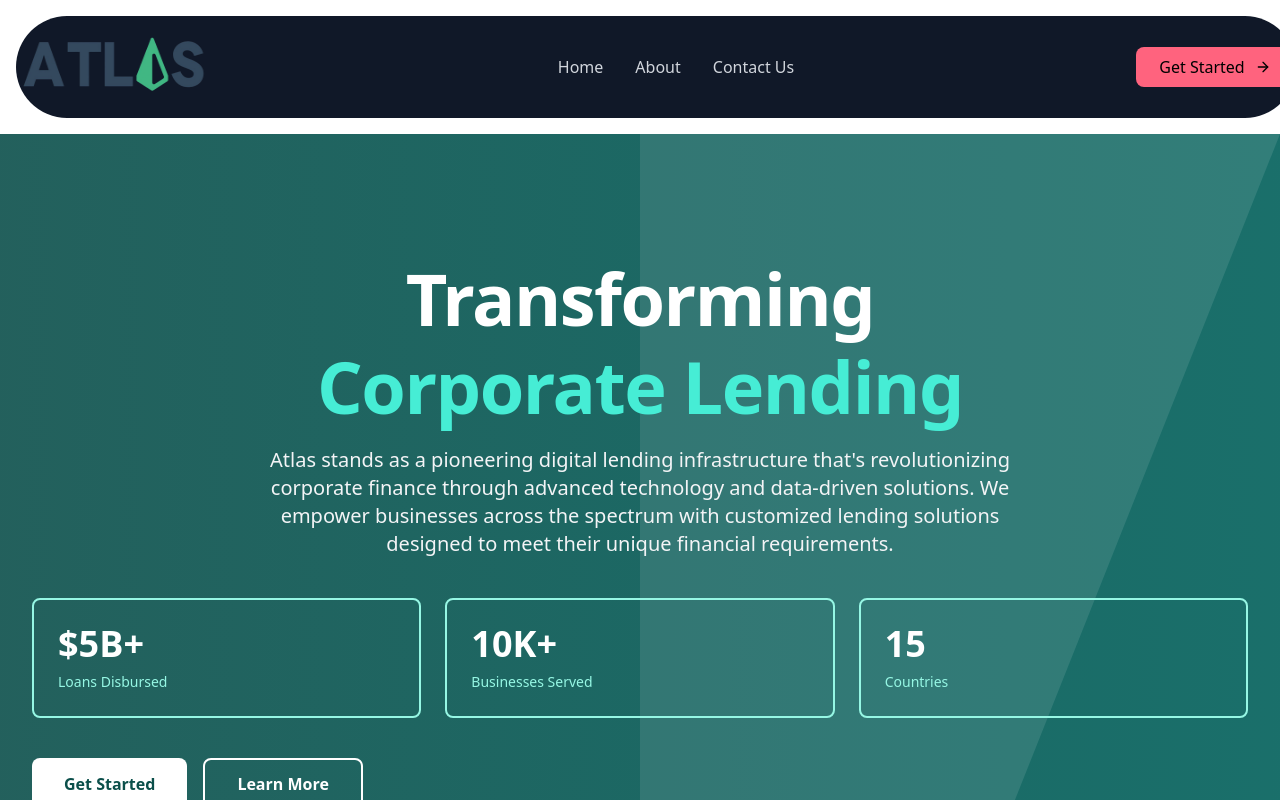
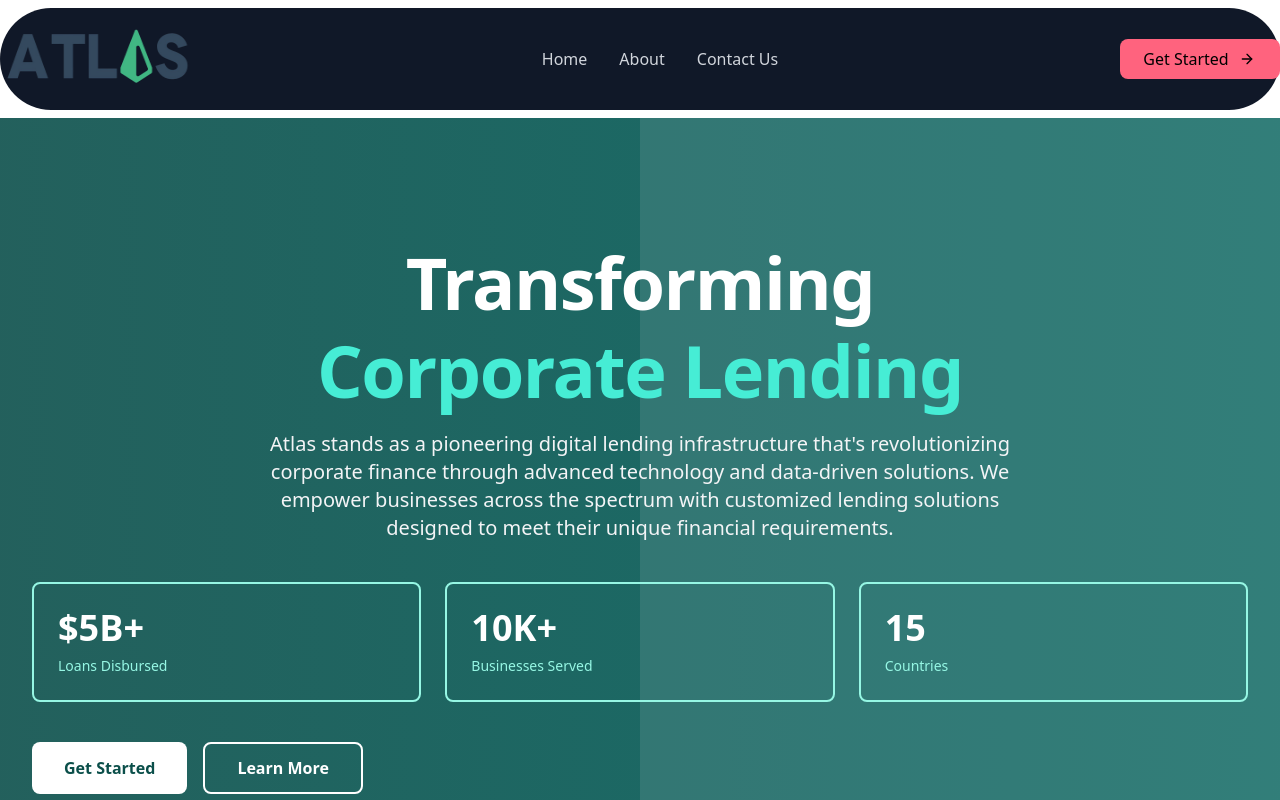
Before and after one commit to mustaque01/Atlas, a React (Vite) app in the folder client/: page /about in a window 1280 px wide. Shown: the top 800 px of the page. Built offline with nearby package versions, Linux system fonts and the light colour scheme.

Commit message:
add some changes

```diff
--- a/client/src/components/Header.jsx
+++ b/client/src/components/Header.jsx
@@ -4,7 +4,7 @@ import atlas2 from '../assets/atlas2.png';
 
 const Header = () => {
   return (
-    <nav className="border-zinc-800 bg-gray-900 rounded-full m-4 transparent-blur backdrop-blur-lg w-full z-50 ">
+    <nav className="border-zinc-800 bg-gray-900 rounded-full mt-2 mb-2 sticky top-0 left-0 w-full z-50 backdrop-blur-lg">
       <div className="max-w-7xl mx-auto  py-4">
         <div className="flex items-center justify-between">
           {/* Logo and Navigation Links Container */}
--- a/client/src/pages/About.jsx
+++ b/client/src/pages/About.jsx
@@ -10,7 +10,7 @@ const About = () => {
           <div className="absolute inset-0 bg-gradient-to-r from-teal-900 to-teal-800 opacity-90" />
           <div className="absolute inset-y-0 right-0 w-1/2">
             <svg
-              className="h-full w-full text-white opacity-10"
+              className="h-full w-screen text-white opacity-10"
               fill="currentColor"
               viewBox="0 0 100 100"
               preserveAspectRatio="none"
--- a/client/src/pages/Login.jsx
+++ b/client/src/pages/Login.jsx
@@ -1,4 +1,4 @@
-import React, { useState } from 'react';
+import { useState } from 'react';
 
 const Login = () => {
   const [formData, setFormData] = useState({
```
